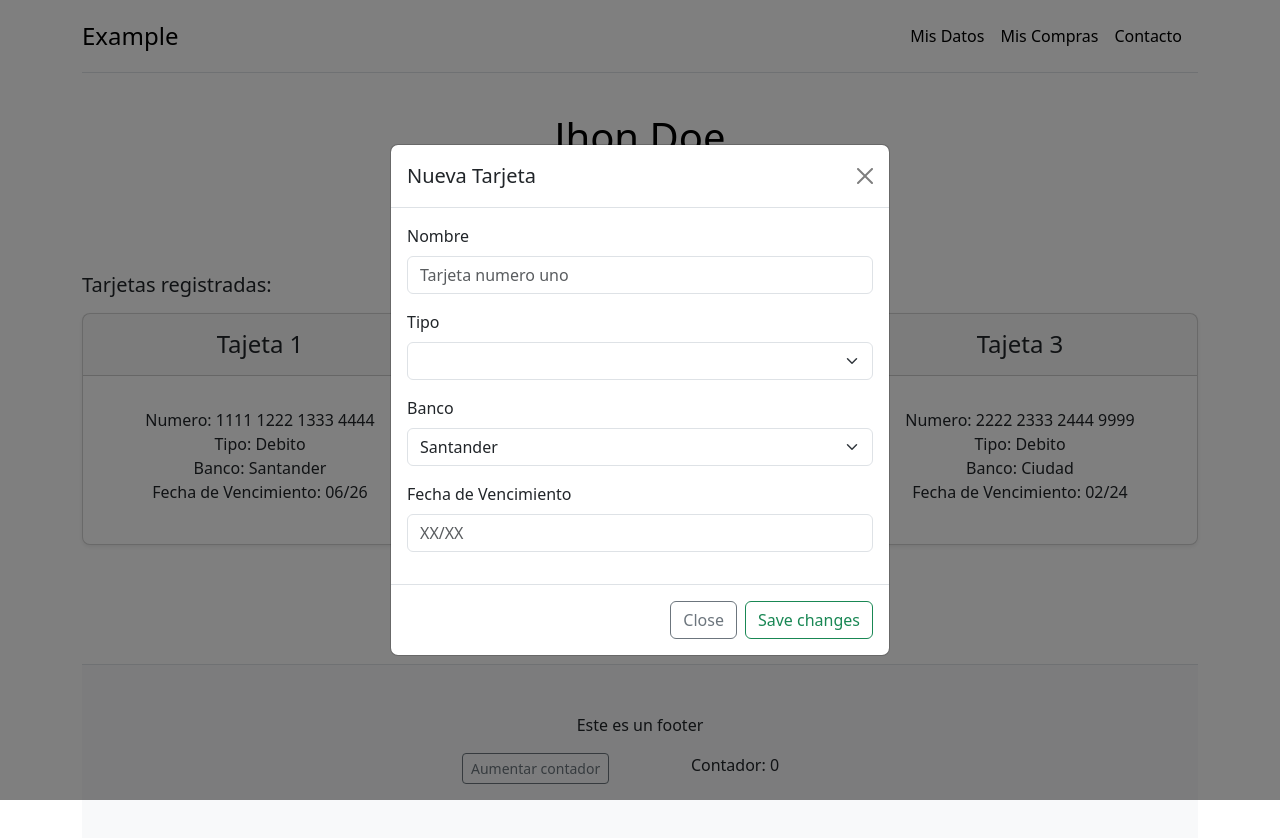
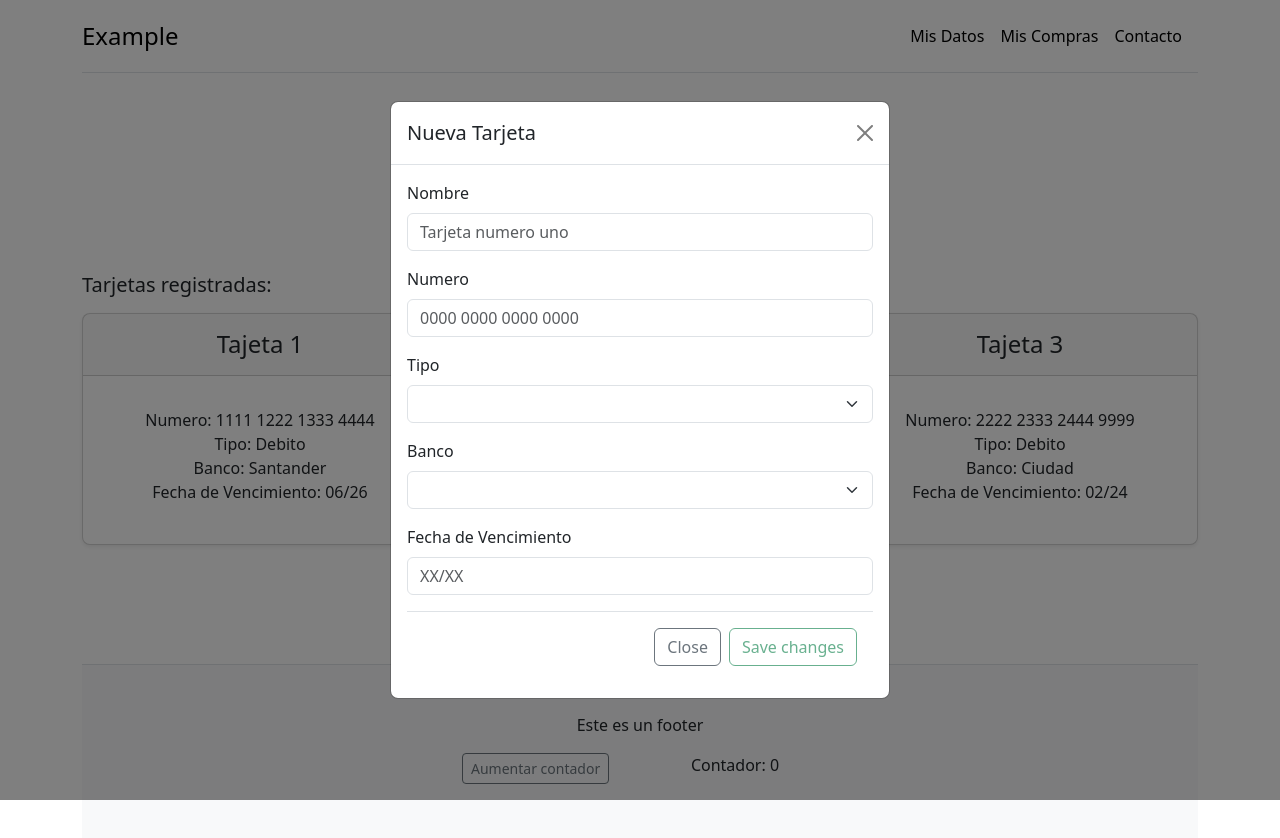
Before and after one commit to fedediclaudio/ucema_examplecards_front, an Angular app: page / in a window 1280 px wide. Both pictures are taken after a click on the button "Agregar Nueva Tarjeta". Shown: the top 838 px of the page. Built offline with nearby package versions, Linux system fonts and the light colour scheme.

Commit message:
Complete Reactive Forms

```diff
--- a/src/app/user-info/user-info.component.html
+++ b/src/app/user-info/user-info.component.html
@@ -17,34 +17,40 @@
           <button type="button" class="btn-close" data-bs-dismiss="modal" aria-label="Close"></button>
         </div>
         <div class="modal-body">
-          <form>
+          <form [formGroup]="newBankForm" (ngSubmit)="onSubmit()">
             <div class="mb-3">
               <label for="nameInput" class="form-label">Nombre</label>
-              <input type="text" class="form-control" id="nameInput" placeholder="Tarjeta numero uno" [formControl]="name" required>
+              <input type="text" class="form-control" id="nameInput" placeholder="Tarjeta numero uno" formControlName="name" required>
+            </div>
+            <div class="mb-3">
+              <label for="numberInput" class="form-label">Numero</label>
+              <input type="text" class="form-control" id="numberInput" placeholder="0000 0000 0000 0000" formControlName="number" required>
             </div>
             <div class="mb-3">
               <label for="typeInput" class="form-label">Tipo</label>
-              <select class="form-select" aria-label="Default select example" id="typeInput" [formControl]="type" required>
+              <select class="form-select" aria-label="Default select example" id="typeInput" formControlName="type" required>
                 <option value="Debito">Debito</option>
                 <option value="Credito">Credito</option>
               </select>
             </div>
             <div class="mb-3">
               <label for="bankInput" class="form-label">Banco</label>
-              <select class="form-select" aria-label="Default select example" id="bankInput" [formControl]="bank" required>
-                <option *ngFor="let bank of banks" value="bank">{{bank.name}}</option>
+              <select class="form-select" aria-label="Default select example" id="bankInput" formControlName="bank" required>
+                <option *ngFor="let bank of banks" [ngValue]="bank">{{bank.name}}</option>
               </select>
             </div>
             <div class="mb-3">
               <label for="expireDateInput" class="form-label">Fecha de Vencimiento</label>
-              <input type="text" class="form-control" id="expireDateInput" placeholder="XX/XX" [formControl]="expireDate" required>
+              <input type="text" class="form-control" id="expireDateInput" placeholder="XX/XX" formControlName="expireDate" required>
+            </div>
+            <p></p>
+            <div class="modal-footer">
+              <button type="button" class="btn btn-outline-secondary" data-bs-dismiss="modal">Close</button>
+              <button type="submit" class="btn btn-outline-success" data-bs-dismiss="modal" [disabled]="!newBankForm.valid">Save changes</button>
             </div>
           </form>
         </div>
-        <div class="modal-footer">
-          <button type="button" class="btn btn-outline-secondary" data-bs-dismiss="modal">Close</button>
-          <button type="button" class="btn btn-outline-success">Save changes</button>
-        </div>
+
       </div>
     </div>
   </div>
--- a/src/app/user-info/user-info.component.ts
+++ b/src/app/user-info/user-info.component.ts
@@ -2,7 +2,7 @@ import { Component } from '@angular/core';
 import { Bank } from 'src/model/Bank';
 import { Card } from 'src/model/Card';
 import { Owner } from 'src/model/Owner';
-import { FormControl } from '@angular/forms';
+import { FormControl, FormGroup } from '@angular/forms';
 
 @Component({
   selector: 'app-user-info',
@@ -14,10 +14,14 @@ export class UserInfoComponent {
   banks: Bank[];
   owner: Owner;
 
-  name= new FormControl('');
-  type = new FormControl('');
-  bank = new FormControl('');
-  expireDate = new FormControl('');
+  newBankForm = new FormGroup({
+    name:  new FormControl(),
+    number: new FormControl(),
+    type: new FormControl(),
+    bank: new FormControl(),
+    expireDate: new FormControl()
+  })
+
 
   constructor() {
     let santander: Bank = new Bank("Santander", "Bartolomé Mitre 480")
@@ -34,4 +38,17 @@ export class UserInfoComponent {
     this.owner.addCard(card3);
   }
 
+  onSubmit() {
+    let name = this.newBankForm.get('name')?.value
+    let number = this.newBankForm.get('number')?.value
+    let type = this.newBankForm.get('type')?.value
+    let bank = this.newBankForm.get('bank')?.value
+    let expireDate = this.newBankForm.get('expireDate')?.value
+    console.log(bank);
+
+    let card: Card = new Card(name, number, type, bank, expireDate);
+
+    this.owner.addCard(card);
+  }
+
 }
```
